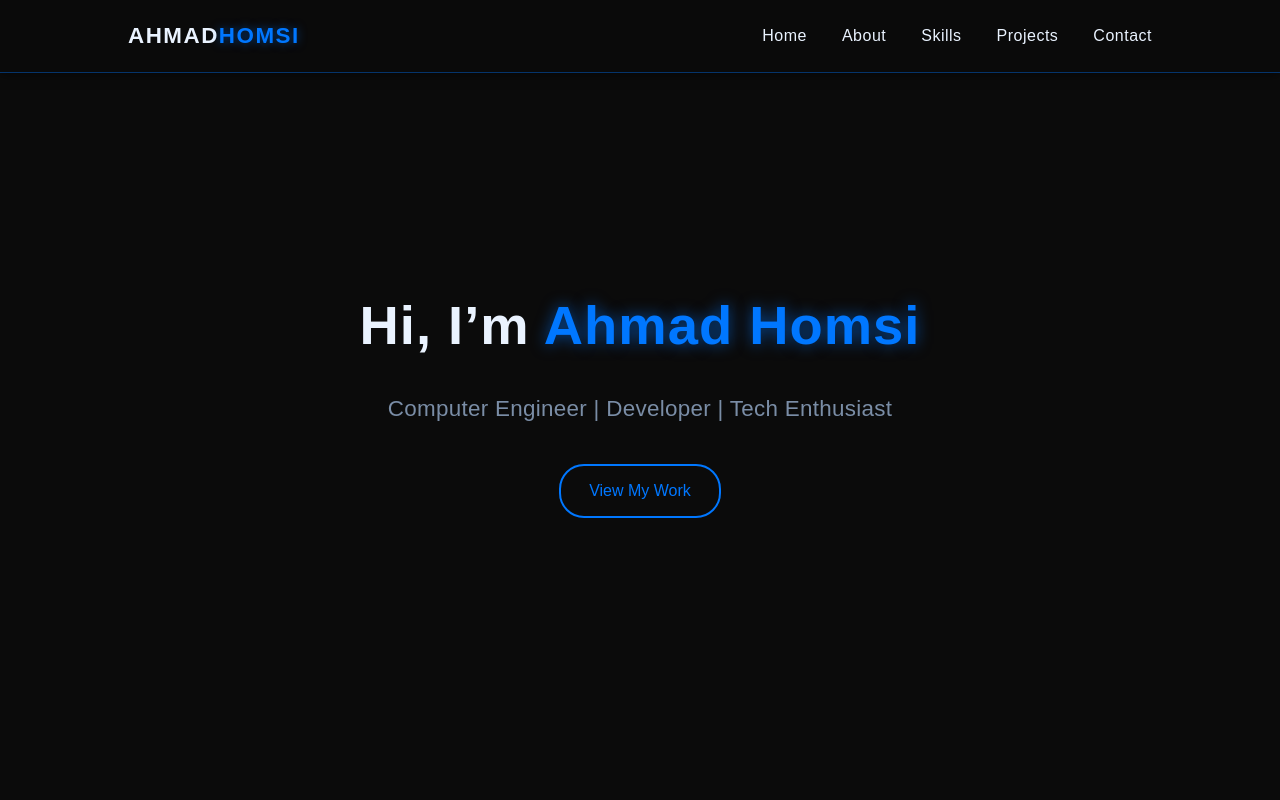
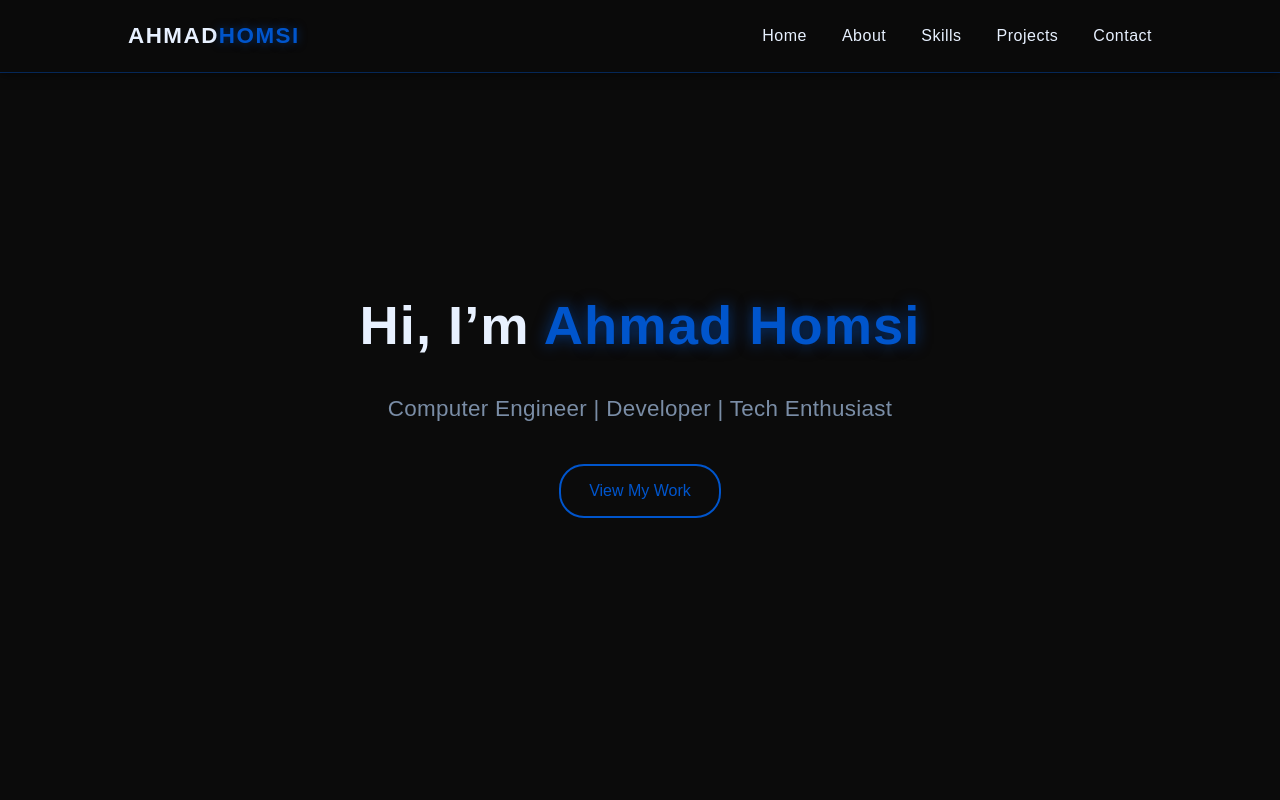
Before and after one commit to ahomsi0/ahomsi0.github.io, a plain HTML site: page index.html in a window 1280 px wide. Shown: the top 800 px of the page. Drawn offline with Linux system fonts and the light colour scheme; a script that the page names is missing.

Commit message:
Update style.css

```diff
--- a/style.css
+++ b/style.css
@@ -1,8 +1,8 @@
 :root {
-  --bg: #0b0b0b;
-  --accent: #0077ff;
-  --text: #eaf3ff;
-  --muted: #7a8da6;
+  --bg: #0b0b0b;       /* Dark background */
+  --accent: #0055cc;   /* Darker blue accent */
+  --text: #e8f1ff;     /* Soft cool white text */
+  --muted: #7a8da6;    /* Muted gray-blue for secondary text */
 }
 
 * {
@@ -20,6 +20,7 @@ body {
   line-height: 1.6;
 }
 
+/* ---------- NAV ---------- */
 nav {
   position: fixed;
   top: 0;
@@ -32,7 +33,7 @@ nav {
   align-items: center;
   padding: 18px 10%;
   z-index: 1000;
-  border-bottom: 1px solid rgba(0, 119, 255, 0.4);
+  border-bottom: 1px solid rgba(0, 85, 204, 0.4);
   box-shadow: 0 2px 10px rgba(0, 0, 0, 0.5);
 }
 
@@ -46,7 +47,7 @@ nav {
 
 .logo span {
   color: var(--accent);
-  text-shadow: 0 0 10px rgba(0, 119, 255, 0.5);
+  text-shadow: 0 0 10px rgba(0, 85, 204, 0.5);
 }
 
 .nav-links {
@@ -68,6 +69,7 @@ nav {
   text-shadow: 0 0 8px var(--accent);
 }
 
+/* ---------- HERO ---------- */
 #hero {
   padding-top: 120px;
   height: 100vh;
@@ -89,7 +91,7 @@ nav {
 
 #hero h1 span {
   color: var(--accent);
-  text-shadow: 0 0 15px rgba(0, 119, 255, 0.6);
+  text-shadow: 0 0 15px rgba(0, 85, 204, 0.6);
 }
 
 #hero p {
@@ -121,6 +123,7 @@ nav {
   transform: translateY(-3px);
 }
 
+/* ---------- SECTIONS ---------- */
 section {
   padding: 100px 10%;
   text-align: center;
@@ -144,6 +147,7 @@ h2::after {
   border-radius: 2px;
 }
 
+/* ---------- ABOUT ---------- */
 #about {
   background: none;
   padding: 120px 10%;
@@ -152,18 +156,19 @@ h2::after {
 #about p {
   max-width: 850px;
   margin: 0 auto;
-  color: rgba(234, 243, 255, 0.95);
+  color: rgba(232, 241, 255, 0.95);
   line-height: 1.9;
   font-size: 1.3em;
   font-weight: 300;
   letter-spacing: 0.3px;
-  text-shadow: 0 0 6px rgba(0, 119, 255, 0.15);
+  text-shadow: 0 0 6px rgba(0, 85, 204, 0.15);
   background: none;
   border: none;
   box-shadow: none;
   padding: 0;
 }
 
+/* ---------- SKILLS ---------- */
 .skills-grid {
   display: flex;
   flex-wrap: wrap;
@@ -190,6 +195,7 @@ h2::after {
   box-shadow: 0 0 12px var(--accent);
 }
 
+/* ---------- PROJECTS ---------- */
 .project {
   background: rgba(255, 255, 255, 0.03);
   border: 1px solid rgba(255, 255, 255, 0.08);
@@ -203,7 +209,7 @@ h2::after {
 
 .project:hover {
   transform: translateY(-8px);
-  box-shadow: 0 0 20px rgba(0, 119, 255, 0.35);
+  box-shadow: 0 0 20px rgba(0, 85, 204, 0.35);
 }
 
 .project h3 {
@@ -220,6 +226,7 @@ h2::after {
   line-height: 1.7;
 }
 
+/* ---------- CONTACT ---------- */
 .contact-links {
   display: flex;
   justify-content: center;
@@ -241,6 +248,7 @@ h2::after {
   text-shadow: 0 0 8px var(--accent);
 }
 
+/* ---------- FOOTER ---------- */
 footer {
   text-align: center;
   padding: 30px 0;
@@ -253,9 +261,10 @@ footer {
 
 footer .ruby-heart {
   color: var(--accent);
-  text-shadow: 0 0 10px rgba(0, 119, 255, 0.6);
+  text-shadow: 0 0 10px rgba(0, 85, 204, 0.6);
 }
 
+/* ---------- RESPONSIVE ---------- */
 @media (max-width: 768px) {
   nav {
     flex-direction: column;
```
